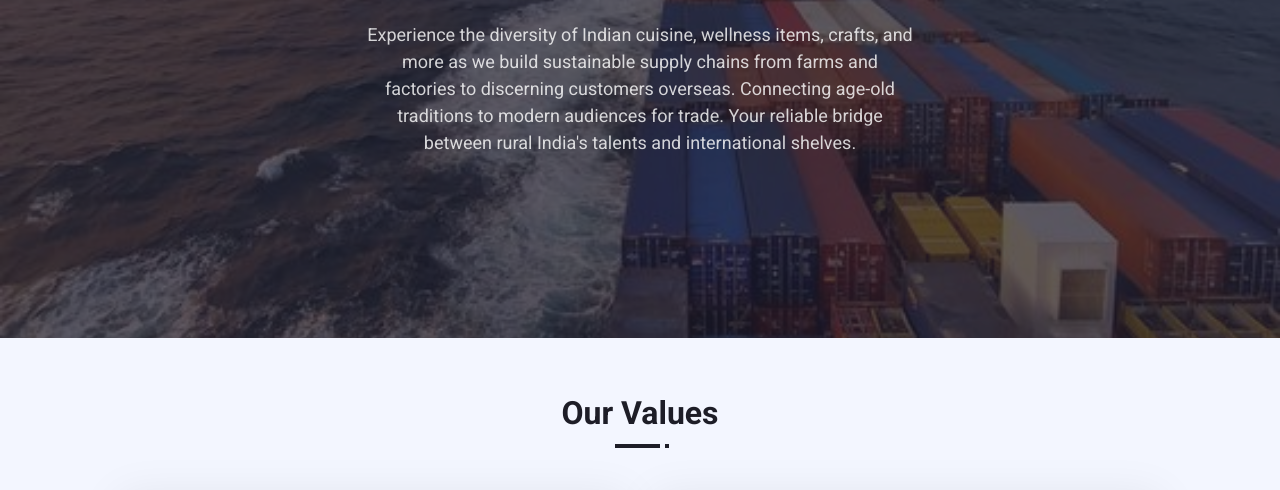
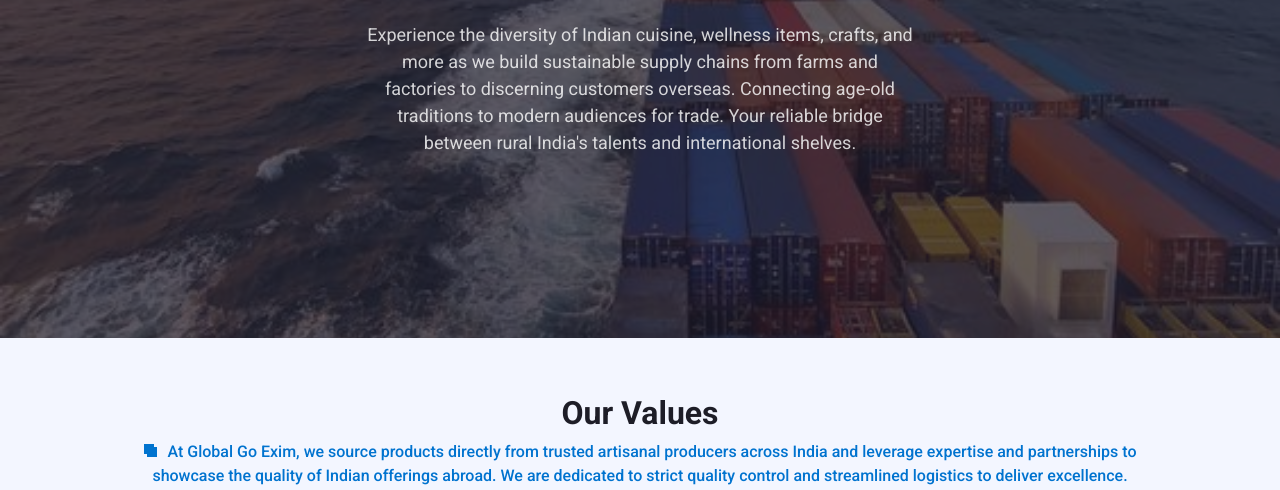
Before and after one commit to anilaHannah/XYZexports, a plain HTML site: page index.html in a window 1280 px wide. Shown: the part 462-952 px from the top of the page. Drawn offline with nearby package versions, Linux system fonts and the light colour scheme.

Commit message:
update in values

```diff
--- a/index.html
+++ b/index.html
@@ -110,6 +110,7 @@
             <div class="container px-lg-5">
                 <div class="section-title position-relative text-center mb-5 pb-2 wow fadeInUp" data-wow-delay="0.1s">
                     <h2 class="mt-2">Our Values</h2>
+                    <h6 class="position-relative d-inline text-primary ps-4">At Global Go Exim, we source products directly from trusted artisanal producers across India and leverage expertise and partnerships to showcase the quality of Indian offerings abroad. We are dedicated to strict quality control and streamlined logistics to deliver excellence.</h6>
                 </div>
                 <div class="row g-12">
                     <div class="col-lg-6 col-md-12 wow zoomIn" data-wow-delay="0.1s">
```
